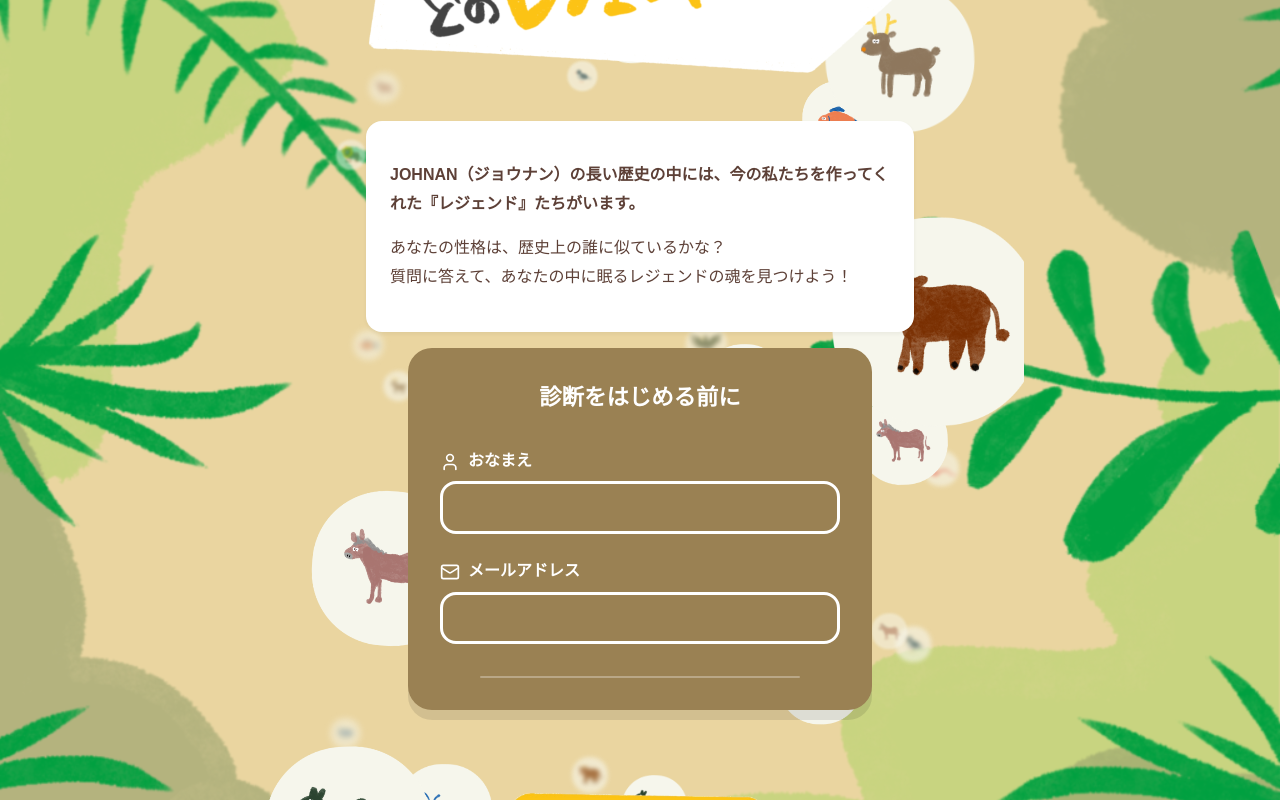
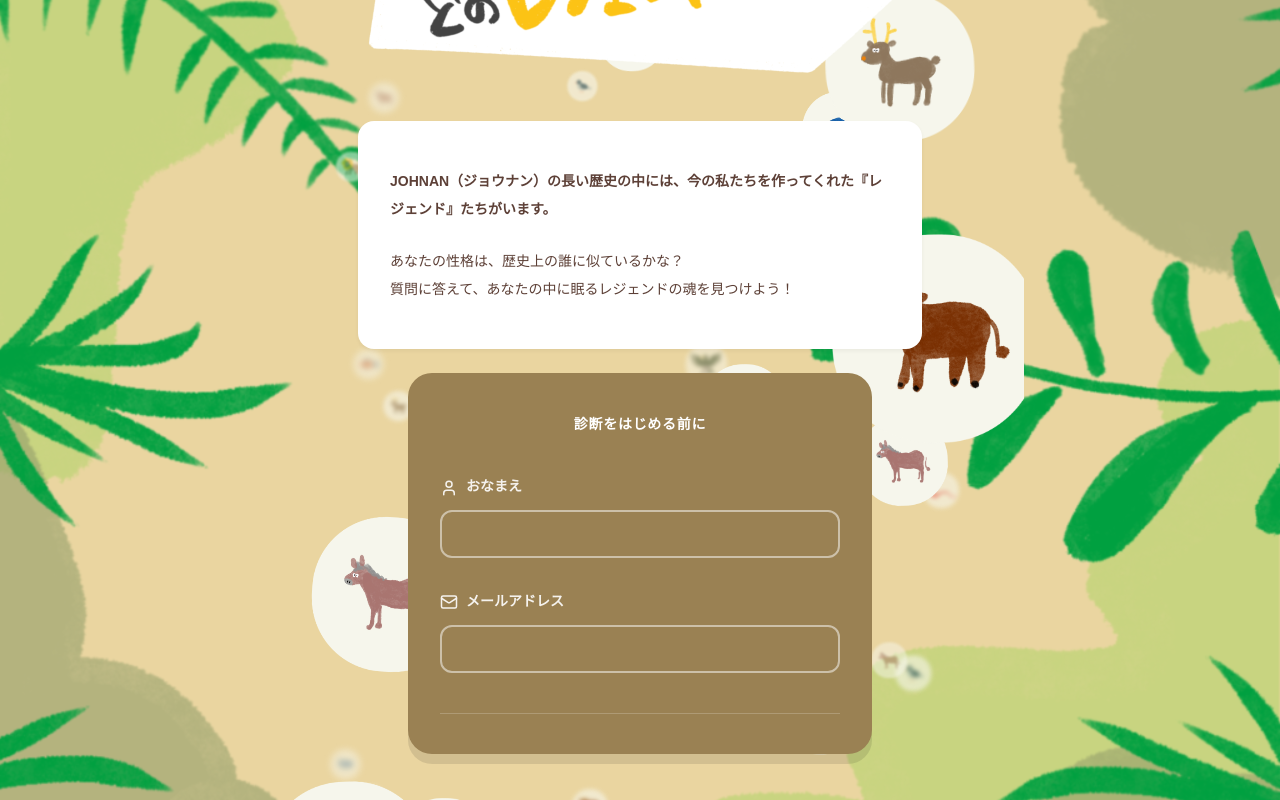
Before and after one commit to jack-visual-thinker/johnan-app, a React (Vite) app: page / in a window 1280 px wide. Shown: the part 340-1140 px from the top of the page. Built offline with nearby package versions, Linux system fonts and the light colour scheme.

Commit message:
Update font size to 14px and refine spacing

```diff
--- a/src/views/NewStartView.tsx
+++ b/src/views/NewStartView.tsx
@@ -72,16 +72,17 @@ export const NewStartView: React.FC<Props> = ({ onStart }) => {
         <div style={{
           backgroundColor: '#FFFFFF',
           borderRadius: '16px',
-          padding: '1.5rem',
+          padding: '2rem', // Increased padding for better balance
           maxWidth: '500px',
-          margin: '0 auto 1rem auto',
+          margin: '0 auto 1.5rem auto', // Increased margin
           textAlign: 'left',
           color: 'var(--color-text)',
           boxShadow: '0 2px 4px rgba(0,0,0,0.05)',
           fontFamily: 'var(--font-body)',
-          lineHeight: '1.8'
+          lineHeight: '2.0', // Increased line height for 14px readability
+          fontSize: '14px' // User requested 14px
         }}>
-          <p style={{ marginBottom: '1rem', fontWeight: 'bold' }}>
+          <p style={{ marginBottom: '1.5rem', fontWeight: 'bold' }}>
             JOHNAN（ジョウナン）の長い歴史の中には、今の私たちを作ってくれた『レジェンド』たちがいます。
           </p>
           <p>
@@ -97,32 +98,35 @@ export const NewStartView: React.FC<Props> = ({ onStart }) => {
             textAlign: 'left',
             maxWidth: '400px',
             margin: '0 auto 1rem auto',
-            padding: '2rem 2rem',
+            padding: '2.5rem 2rem', // Increased vertical padding
             backgroundColor: 'var(--color-card-brown)',
             color: 'var(--color-text-white)',
             boxShadow: '0 10px 0 rgba(0,0,0,0.1)',
             borderRadius: '24px'
           }}>
             <h2 style={{
-              fontSize: '1.4rem',
-              marginBottom: '2rem',
+              fontSize: '14px', // User requested 14px
+              marginBottom: '2.5rem', // Increased spacing
               color: 'var(--color-text-white)',
               textAlign: 'center',
-              fontFamily: 'var(--font-handwritten)'
+              fontFamily: 'var(--font-handwritten)',
+              fontWeight: 'bold',
+              letterSpacing: '0.05em' // Added spacing for elegance
             }}>
               診断をはじめる前に
             </h2>
 
             {/* Name Input */}
-            <div style={{ marginBottom: '1.5rem' }}>
+            <div style={{ marginBottom: '2rem' }}>
               <label htmlFor="name" style={{
                 display: 'block',
-                marginBottom: '0.5rem',
+                marginBottom: '0.8rem',
                 fontWeight: 'bold',
-                fontSize: '1rem',
-                fontFamily: 'var(--font-handwritten)'
+                fontSize: '14px', // User requested 14px
+                fontFamily: 'var(--font-handwritten)',
+                opacity: 0.9
               }}>
-                <User size={20} style={{ verticalAlign: 'middle', marginRight: '0.5rem' }} />
+                <User size={18} style={{ verticalAlign: 'middle', marginRight: '0.5rem' }} />
                 おなまえ
               </label>
               <input
@@ -137,36 +141,43 @@ export const NewStartView: React.FC<Props> = ({ onStart }) => {
                 style={{
                   width: '100%',
                   padding: '0.8rem 1rem',
-                  fontSize: '1.1rem',
+                  fontSize: '16px', // Keep input text readable (prevent zoom on mobile)
                   color: 'white',
                   background: 'transparent',
-                  border: errors.name ? '3px solid #ff6b6b' : '3px solid white',
-                  borderRadius: '16px',
+                  border: errors.name ? '3px solid #ff6b6b' : '2px solid rgba(255,255,255,0.5)', // Thinner border for elegance
+                  borderRadius: '12px',
                   outline: 'none',
                   transition: 'all 0.2s',
                   boxSizing: 'border-box',
                   fontFamily: 'var(--font-handwritten)'
                 }}
-                onFocus={(e) => e.target.style.background = 'rgba(255,255,255,0.1)'}
-                onBlur={(e) => e.target.style.background = 'transparent'}
+                onFocus={(e) => {
+                  e.target.style.background = 'rgba(255,255,255,0.1)';
+                  e.target.style.borderColor = 'white';
+                }}
+                onBlur={(e) => {
+                  e.target.style.background = 'transparent';
+                  if (!errors.name) e.target.style.borderColor = 'rgba(255,255,255,0.5)';
+                }}
               />
               {errors.name && (
-                <p style={{ color: '#ff6b6b', fontSize: '0.9rem', marginTop: '0.5rem', fontWeight: 'bold' }}>
+                <p style={{ color: '#ff6b6b', fontSize: '0.8rem', marginTop: '0.5rem', fontWeight: 'bold' }}>
                   {errors.name}
                 </p>
               )}
             </div>
 
             {/* Email Input */}
-            <div style={{ marginBottom: '1rem' }}>
+            <div style={{ marginBottom: '1.5rem' }}>
               <label htmlFor="email" style={{
                 display: 'block',
-                marginBottom: '0.5rem',
+                marginBottom: '0.8rem',
                 fontWeight: 'bold',
-                fontSize: '1rem',
-                fontFamily: 'var(--font-handwritten)'
+                fontSize: '14px', // User requested 14px
+                fontFamily: 'var(--font-handwritten)',
+                opacity: 0.9
               }}>
-                <Mail size={20} style={{ verticalAlign: 'middle', marginRight: '0.5rem' }} />
+                <Mail size={18} style={{ verticalAlign: 'middle', marginRight: '0.5rem' }} />
                 メールアドレス
               </label>
               <input
@@ -181,27 +192,33 @@ export const NewStartView: React.FC<Props> = ({ onStart }) => {
                 style={{
                   width: '100%',
                   padding: '0.8rem 1rem',
-                  fontSize: '1.1rem',
+                  fontSize: '16px', // Keep input text readable
                   color: 'white',
                   background: 'transparent',
-                  border: errors.email ? '3px solid #ff6b6b' : '3px solid white',
-                  borderRadius: '16px',
+                  border: errors.email ? '3px solid #ff6b6b' : '2px solid rgba(255,255,255,0.5)',
+                  borderRadius: '12px',
                   outline: 'none',
                   transition: 'all 0.2s',
                   boxSizing: 'border-box',
                   fontFamily: 'var(--font-handwritten)'
                 }}
-                onFocus={(e) => e.target.style.background = 'rgba(255,255,255,0.1)'}
-                onBlur={(e) => e.target.style.background = 'transparent'}
+                onFocus={(e) => {
+                  e.target.style.background = 'rgba(255,255,255,0.1)';
+                  e.target.style.borderColor = 'white';
+                }}
+                onBlur={(e) => {
+                  e.target.style.background = 'transparent';
+                  if (!errors.email) e.target.style.borderColor = 'rgba(255,255,255,0.5)';
+                }}
               />
               {errors.email && (
-                <p style={{ color: '#ff6b6b', fontSize: '0.9rem', marginTop: '0.5rem', fontWeight: 'bold' }}>
+                <p style={{ color: '#ff6b6b', fontSize: '0.8rem', marginTop: '0.5rem', fontWeight: 'bold' }}>
                   {errors.email}
                 </p>
               )}
             </div>
 
-            <div style={{ width: '80%', height: '2px', background: 'rgba(255,255,255,0.3)', margin: '2rem auto 0 auto', borderRadius: '2px' }}></div>
+            <div style={{ width: '100%', height: '1px', background: 'rgba(255,255,255,0.2)', margin: '2.5rem auto 0 auto' }}></div>
 
           </div>
 
```
